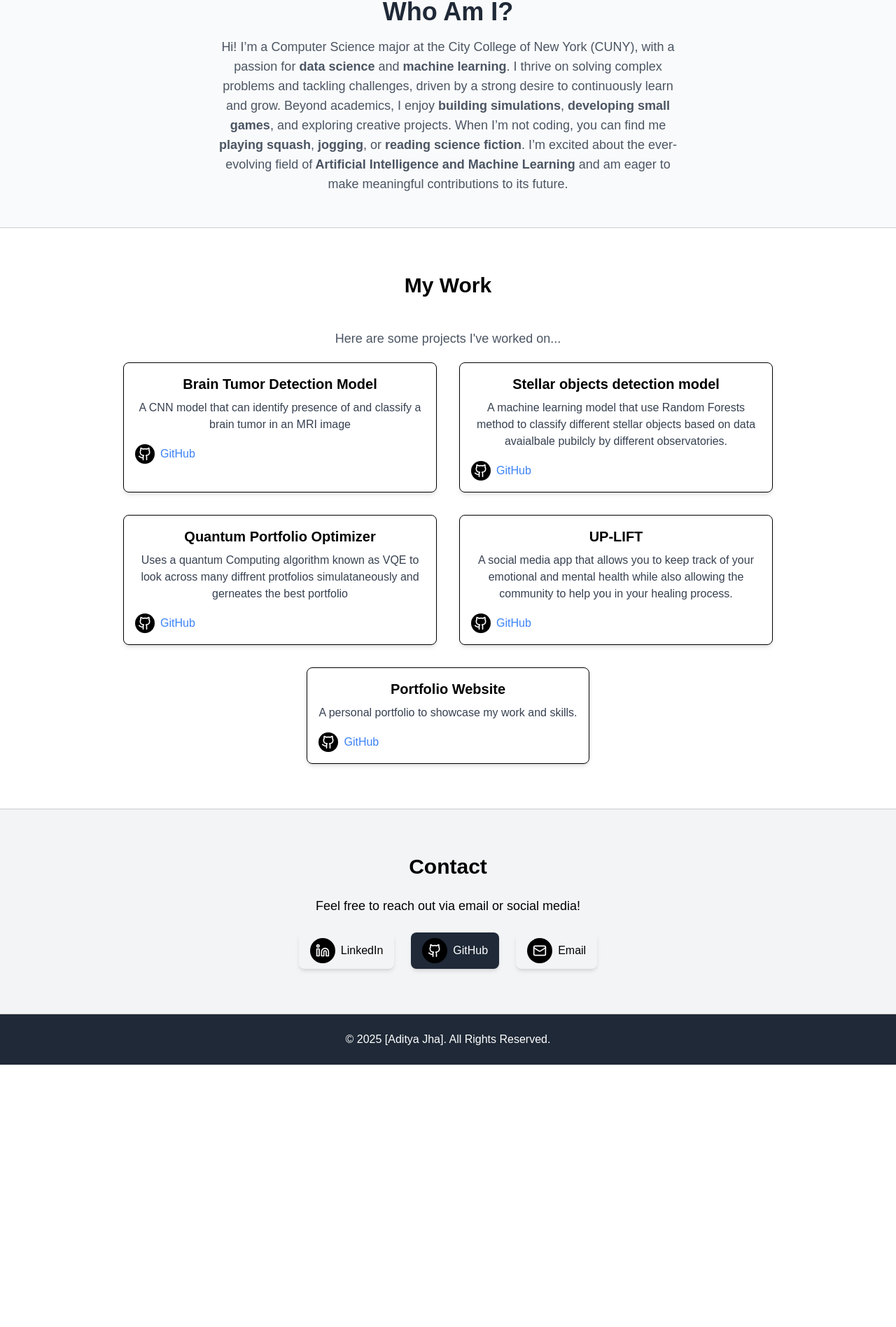
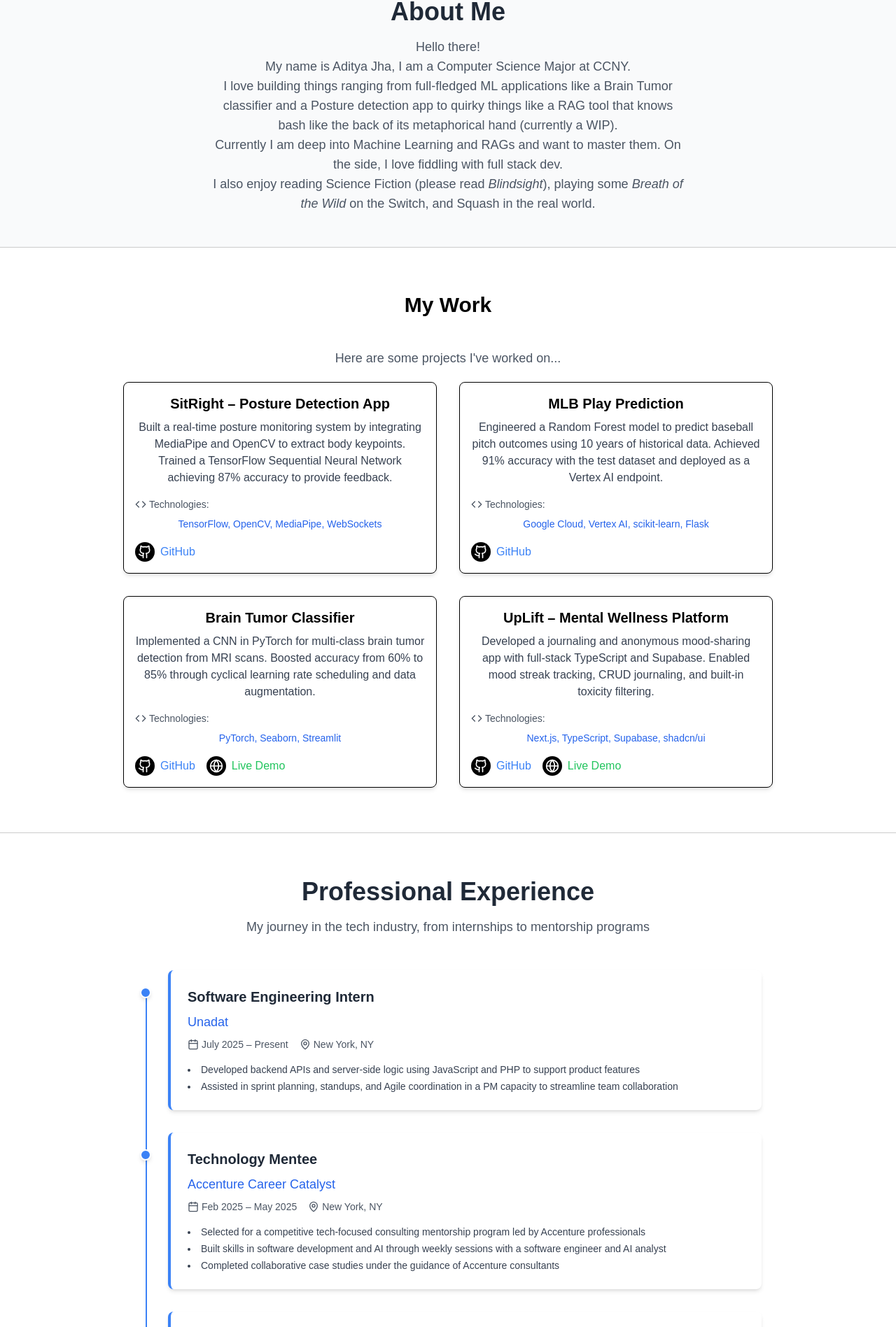
Before and after one commit to AJ576/personal-website, a Next.js app: page / in a window 1280 px wide. Shown: the part 867-2764 px from the top of the page at 70% size. Before the commit the page ends 2389 px from the top, so only its background shows below. Built offline with nearby package versions, Linux system fonts and the light colour scheme.

Commit message:
Updated the info on website

```diff
--- a/app/page.js
+++ b/app/page.js
@@ -1,38 +1,72 @@
 import { Linkedin, Github, Mail } from "lucide-react";
 import Projects from "@/components/project";
+import Experience from "@/components/experience";
+import Skills from "@/components/skills";
+
 export default function Home() {
 
+  const experiences = [
+    {
+      title: "Software Engineering Intern",
+      company: "Unadat",
+      location: "New York, NY",
+      duration: "July 2025 – Present",
+      responsibilities: [
+        "Developed backend APIs and server-side logic using JavaScript and PHP to support product features",
+        "Assisted in sprint planning, standups, and Agile coordination in a PM capacity to streamline team collaboration"
+      ]
+    },
+    {
+      title: "Technology Mentee",
+      company: "Accenture Career Catalyst",
+      location: "New York, NY",
+      duration: "Feb 2025 – May 2025",
+      responsibilities: [
+        "Selected for a competitive tech-focused consulting mentorship program led by Accenture professionals",
+        "Built skills in software development and AI through weekly sessions with a software engineer and AI analyst",
+        "Completed collaborative case studies under the guidance of Accenture consultants"
+      ]
+    },
+    {
+      title: "AI4ALL Fellow – Supervised Learning Team",
+      company: "AI4ALL",
+      location: "New York, NY",
+      duration: "Nov 2024 – Mar 2025",
+      responsibilities: [
+        "Led data preprocessing and model training for a brain tumor classification project using CNNs",
+        "Deployed model via Streamlit App for real-time inference",
+        "Engaged with AI professionals to explore ethical and practical applications of machine learning"
+      ]
+    }
+  ];
 
   const projects = [
-
     {
-      name: 'Brain Tumor Detection Model',
-      content: 'A CNN model that can identify presence of and classify a brain tumor in an MRI image',
-      link: 'https://github.com/AJ576/BRAIN_TUMOR_CLASSIFIER',
-      demo: 'https://braintumorclassifier.streamlit.app/'
+      name: 'SitRight – Posture Detection App',
+      content: 'Built a real-time posture monitoring system by integrating MediaPipe and OpenCV to extract body keypoints. Trained a TensorFlow Sequential Neural Network achieving 87% accuracy to provide feedback.',
+      link: 'https://github.com/AJ576/SitRight',
+      technologies: 'TensorFlow, OpenCV, MediaPipe, WebSockets'
     },
     {
-      name: 'Stellar objects detection model',
-      content: 'A machine learning model that use Random Forests method to classify different stellar objects based on data avaialbale pubilcly by different observatories.',
-      link: 'https://github.com/AJ576/BRAIN_TUMOR_CLASSIFIER',
+      name: 'MLB Play Prediction',
+      content: 'Engineered a Random Forest model to predict baseball pitch outcomes using 10 years of historical data. Achieved 91% accuracy with the test dataset and deployed as a Vertex AI endpoint.',
+      link: 'https://github.com/AJ576/MLB-Prediction',
+      technologies: 'Google Cloud, Vertex AI, scikit-learn, Flask'
     },
     {
-      name: 'Quantum Portfolio Optimizer',
-      content: 'Uses a quantum Computing algorithm known as VQE to look across many diffrent protfolios simulataneously and gerneates the best portfolio',
-      link: 'https://github.com/AJ576/QBRAID-HAQATHON',
+      name: 'Brain Tumor Classifier',
+      content: 'Implemented a CNN in PyTorch for multi-class brain tumor detection from MRI scans. Boosted accuracy from 60% to 85% through cyclical learning rate scheduling and data augmentation.',
+      link: 'https://github.com/AJ576/BRAIN_TUMOR_CLASSIFIER',
+      demo: 'https://braintumorclassifier.streamlit.app/',
+      technologies: 'PyTorch, Seaborn, Streamlit'
     },
     {
-      name: 'UP-LIFT',
-      content: 'A social media app that allows you to keep track of your emotional and mental health while also allowing the community to help you in your healing process.',
+      name: 'UpLift – Mental Wellness Platform',
+      content: 'Developed a journaling and anonymous mood-sharing app with full-stack TypeScript and Supabase. Enabled mood streak tracking, CRUD journaling, and built-in toxicity filtering.',
       link: 'https://github.com/UpLift-CodePath-Web103/Uplift',
-      demo:'https://uplift-codepath.netlify.app/'
-    },
-    {
-      name: 'Portfolio Website',
-      content: 'A personal portfolio to showcase my work and skills.',
-      link: 'https://github.com/AJ576/personal-website',
-    },
-    // Add more projects here
+      demo: 'https://uplift-codepath.netlify.app/',
+      technologies: 'Next.js, TypeScript, Supabase, shadcn/ui'
+    }
   ];
 
 
@@ -44,6 +78,8 @@
               <a href="#hero" className="hover:text-blue-400">Home</a>
               <a href="#about" className="hover:text-blue-400">About</a>
               <a href="#portfolio" className="hover:text-blue-400">Portfolio</a>
+              <a href="#experience" className="hover:text-blue-400">Experience</a>
+              <a href="#skills" className="hover:text-blue-400">Skills</a>
               <a href="#contact" className="hover:text-blue-400">Contact</a>
             </nav>
           </header>
@@ -57,10 +93,7 @@
             <div className="max-w-2xl">
               <h1 className="text-5xl font-extrabold mb-4">Aditya Jha</h1>
               <p className="text-lg font-medium text-gray-200 mb-6">
-                CS Major | Tech Enthusiast | Lifelong Learner
-              </p>
-              <p className="text-lg mb-6">
-                Hello there! I'm glad to see you here! Let's explore, create, and inspire together.
+                Software Engineering Intern | CS Student at CCNY | AI & ML Enthusiast
               </p>
               <div className="flex gap-4 justify-center">
               <a href="#about"><button className="px-6 py-3 bg-transparent border border-white text-white font-semibold rounded-lg hover:bg-white hover:text-blue-500">
@@ -70,23 +103,16 @@
             </div>
           </section>
 
-          <section id = 'about' className="flex flex-col items-center bg-gray-50 py-12 px-6">
-            <h1 className="text-4xl font-bold text-gray-800 mb-4 mt-4">Who Am I?</h1>
+          <section id="about" className="flex flex-col items-center bg-gray-50 py-12 px-6">
+            <h1 className="text-4xl font-bold text-gray-800 mb-4 mt-4">About Me</h1>
             <p className="text-lg text-gray-600 text-center max-w-2xl">
-              Hi! I’m a Computer Science major at the City College of New York (CUNY), with a passion for
-              <span className="  font-semibold"> data science</span> and
-              <span className="  font-semibold"> machine learning</span>.
-              I thrive on solving complex problems and tackling challenges, driven by a strong desire to
-              continuously learn and grow. Beyond academics, I enjoy
-              <span className="  font-semibold"> building simulations</span>,
-              <span className="  font-semibold"> developing small games</span>, and exploring
-              creative projects. When I’m not coding, you can find me
-              <span className="  font-semibold"> playing squash</span>,
-              <span className="  font-semibold"> jogging</span>, or
-              <span className="  font-semibold"> reading science fiction</span>. I’m excited
-              about the ever-evolving field of
-              <span className="  font-semibold"> Artificial Intelligence and Machine Learning</span> and
-              am eager to make meaningful contributions to its future.
+              Hello there! <br />
+              My name is Aditya Jha, I am a Computer Science Major at CCNY.<br />
+              I love building things ranging from full-fledged ML applications like a Brain Tumor classifier
+              and a Posture detection app to quirky things like a RAG tool that knows bash like the back of its metaphorical hand (currently a WIP).<br />
+              Currently I am deep into Machine Learning and RAGs and want to master them.
+              On the side, I love fiddling with full stack dev.<br />
+              I also enjoy reading Science Fiction (please read <em>Blindsight</em>), playing some <em>Breath of the Wild</em> on the Switch, and Squash in the real world.
             </p>
           </section>
 
@@ -102,11 +128,48 @@
                     name={project.name}
                     content={project.content}
                     link={project.link}
+                    demo={project.demo}
+                    technologies={project.technologies}
                   />
                 ))}
               </div>
             </div>
           </section>
+
+          {/* Experience Section */}
+          <section id="experience" className="py-16 bg-white">
+            <div className="container mx-auto px-6">
+              <div className="text-center mb-12">
+                <h2 className="text-4xl font-bold text-gray-800 mb-4">Professional Experience</h2>
+                <p className="text-lg text-gray-600 max-w-2xl mx-auto">
+                  My journey in the tech industry, from internships to mentorship programs
+                </p>
+              </div>
+
+              <div className="max-w-4xl mx-auto">
+                {experiences.map((experience, index) => (
+                  <Experience
+                    key={index}
+                    title={experience.title}
+                    company={experience.company}
+                    location={experience.location}
+                    duration={experience.duration}
+                    responsibilities={experience.responsibilities}
+                  />
+                ))}
+              </div>
+
+              {/* Future experiences placeholder */}
+              <div className="text-center mt-12">
+                <div className="inline-block bg-gray-100 rounded-lg px-6 py-3">
+                  <p className="text-gray-600 font-medium">More experiences coming soon...</p>
+                </div>
+              </div>
+            </div>
+          </section>
+
+          {/* Skills Section */}
+          <Skills />
 
           {/*Technologies I know?*/}
 
@@ -114,7 +177,7 @@
           <section id="contact" className="py-16 bg-gray-100">
             <div className="container mx-auto text-center">
               <h2 className="text-3xl font-semibold mb-6">Contact</h2>
-              <p className="text-lg mb-6">Feel free to reach out via email or social media!</p>
+              <p className="text-lg mb-6">Feel free to reach out via email, phone, or social media!</p>
               <div className="flex justify-center gap-6">
                 {/* LinkedIn Button */}
                 <a
--- /dev/null
+++ b/components/experience.js
@@ -0,0 +1,40 @@
+import { Calendar, MapPin } from "lucide-react";
+
+export default function Experience({ title, company, location, duration, responsibilities = [] }) {
+  return (
+    <div className="relative">
+      {/* Timeline Line */}
+      <div className="absolute left-4 top-8 w-0.5 h-full bg-blue-500"></div>
+
+      {/* Timeline Dot */}
+      <div className="absolute left-2 top-6 w-4 h-4 bg-blue-500 rounded-full border-2 border-white shadow-md"></div>
+
+      {/* Content */}
+      <div className="ml-12 pb-8">
+        <div className="bg-white rounded-lg shadow-md p-6 border-l-4 border-blue-500 hover:shadow-lg transition-shadow duration-300">
+          <h3 className="text-xl font-semibold text-gray-800 mb-2">{title}</h3>
+          <h4 className="text-lg font-medium text-blue-600 mb-2">{company}</h4>
+
+          <div className="flex flex-wrap gap-4 text-sm text-gray-600 mb-4">
+            <div className="flex items-center gap-1">
+              <Calendar className="w-4 h-4" />
+              <span>{duration}</span>
+            </div>
+            <div className="flex items-center gap-1">
+              <MapPin className="w-4 h-4" />
+              <span>{location}</span>
+            </div>
+          </div>
+
+          {responsibilities.length > 0 && (
+            <ul className="list-disc list-inside text-gray-700 space-y-1">
+              {responsibilities.map((responsibility, index) => (
+                <li key={index} className="text-sm">{responsibility}</li>
+              ))}
+            </ul>
+          )}
+        </div>
+      </div>
+    </div>
+  );
+}
--- a/components/project.js
+++ b/components/project.js
@@ -1,6 +1,6 @@
-import { Github, Globe } from "lucide-react";
+import { Github, Globe, Code } from "lucide-react";
 
-export default function Projects({ name, content, link, demo = null }) {
+export default function Projects({ name, content, link, demo = null, technologies = null }) {
   return (
     <div className="border rounded-lg shadow-md p-4 max-w-md border-black transition-transform duration-300 hover:scale-105 hover:shadow-lg">
       {/* Name */}
@@ -8,6 +8,17 @@
 
       {/* Content */}
       <p className="text-gray-700 mb-4">{content}</p>
+
+      {/* Technologies */}
+      {technologies && (
+        <div className="mb-4">
+          <div className="flex items-center gap-1 mb-2">
+            <Code className="w-4 h-4 text-gray-600" />
+            <span className="text-sm font-medium text-gray-600">Technologies:</span>
+          </div>
+          <p className="text-sm text-blue-600 font-medium">{technologies}</p>
+        </div>
+      )}
 
       <div className="flex gap-4 mt-4">
         {/* GitHub Link */}
--- /dev/null
+++ b/components/skills.js
@@ -0,0 +1,79 @@
+export default function Skills() {
+  const skillCategories = [
+    {
+      title: "Programming Languages",
+      skills: ["Python", "JavaScript", "TypeScript", "R", "SQL", "PHP", "C/C++"],
+      color: "bg-blue-100 text-blue-800"
+    },
+    {
+      title: "Machine Learning & AI",
+      skills: ["PyTorch", "TensorFlow", "scikit-learn", "OpenCV", "MediaPipe", "CNNs", "Computer Vision"],
+      color: "bg-green-100 text-green-800"
+    },
+    {
+      title: "Frontend Development",
+      skills: ["React", "Next.js", "HTML/CSS"],
+      color: "bg-purple-100 text-purple-800"
+    },
+    {
+      title: "Backend Development",
+      skills: ["Node.js", "Express", "Flask", "FastAPI", "Streamlit"],
+      color: "bg-teal-100 text-teal-800"
+    },
+    {
+      title: "Cloud & DevOps",
+      skills: ["Google Cloud Platform", "AWS", "Vercel", "Docker", "Linux"],
+      color: "bg-orange-100 text-orange-800"
+    },
+    {
+      title: "Databases & Storage",
+      skills: ["MongoDB", "MySQL", "PostgreSQL", "Supabase", "Firebase"],
+      color: "bg-pink-100 text-pink-800"
+    },
+    {
+      title: "Version Control & Collaboration",
+      skills: ["Git", "GitHub", "Linear"],
+      color: "bg-indigo-100 text-indigo-800"
+    },
+    {
+      title: "Developer Tools",
+      skills: ["VS Code", "Jupyter", "Postman", "Google Colab"],
+      color: "bg-yellow-100 text-yellow-800"
+    }
+  ];
+
+  return (
+    <section id="skills" className="py-16 bg-gray-50">
+      <div className="container mx-auto px-6">
+        <div className="text-center mb-12">
+          <h2 className="text-4xl font-bold text-gray-800 mb-4">Technical Skills</h2>
+          <p className="text-lg text-gray-600 max-w-2xl mx-auto">
+            Here are the technologies and tools I work with
+          </p>
+        </div>
+
+        <div className="max-w-6xl mx-auto">
+          <div className="grid grid-cols-1 md:grid-cols-2 gap-8">
+            {skillCategories.map((category, categoryIndex) => (
+              <div key={categoryIndex} className="bg-white rounded-lg shadow-md p-6 border-l-4 border-blue-500 hover:shadow-lg hover:scale-102 hover:-translate-y-1 transition-all duration-300 cursor-pointer">
+                <h3 className="text-xl font-semibold text-gray-800 mb-4 text-center">
+                  {category.title}
+                </h3>
+                <div className="flex flex-wrap gap-2 justify-center">
+                  {category.skills.map((skill, skillIndex) => (
+                    <span
+                      key={skillIndex}
+                      className={`px-3 py-1 rounded-full text-xs font-medium ${category.color} hover:scale-105   transition-transform duration-200 cursor-default`}
+                    >
+                      {skill}
+                    </span>
+                  ))}
+                </div>
+              </div>
+            ))}
+          </div>
+        </div>
+      </div>
+    </section>
+  );
+}
```
Also changed, not shown: 1 other file (tests, documents, lock files or other folders).
